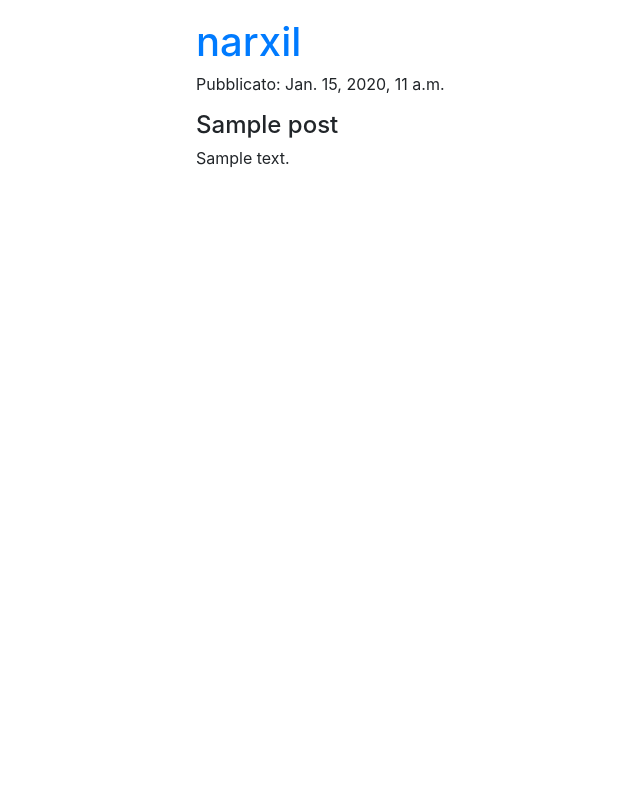
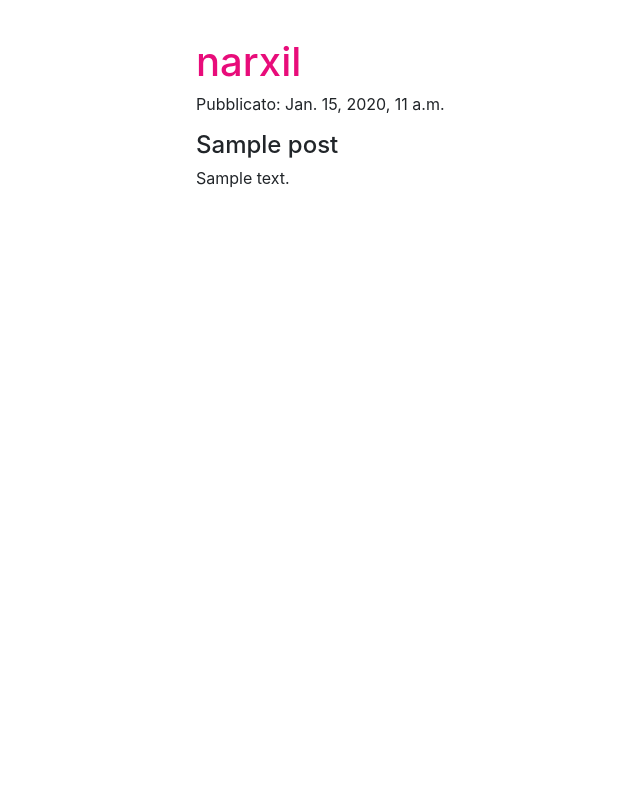
Before and after one commit to narxil/my-first-blog, a Django app: template blog/templates/blog/post_list.html in a window 1280 px wide. Shown: the whole page, without its empty margins (124-764 px from the left). Run offline with Django 3.2, Linux system fonts and the light colour scheme; the template is opened without the code that fills it: values that come from a table or form of the project are taken from there, others are empty; tables that the repository leaves empty hold one stand-in row (values such as "Sample post"); some libraries are stand-ins or nearby versions.

Commit message:
nuovo upgrade 6

```diff
--- a/blog/static/css/blog.css
+++ b/blog/static/css/blog.css
@@ -1,4 +1,3 @@
+body{padding: 20px;}
 .containerMe{margin: 20px auto; width: 640px;padding 30px;}
-h1{color:#E80C7A;}
-a{color: #E80C7A;}
-a:hover{color: #CF0D8F;}
+h1 a{color:#E80C7A;}
```
